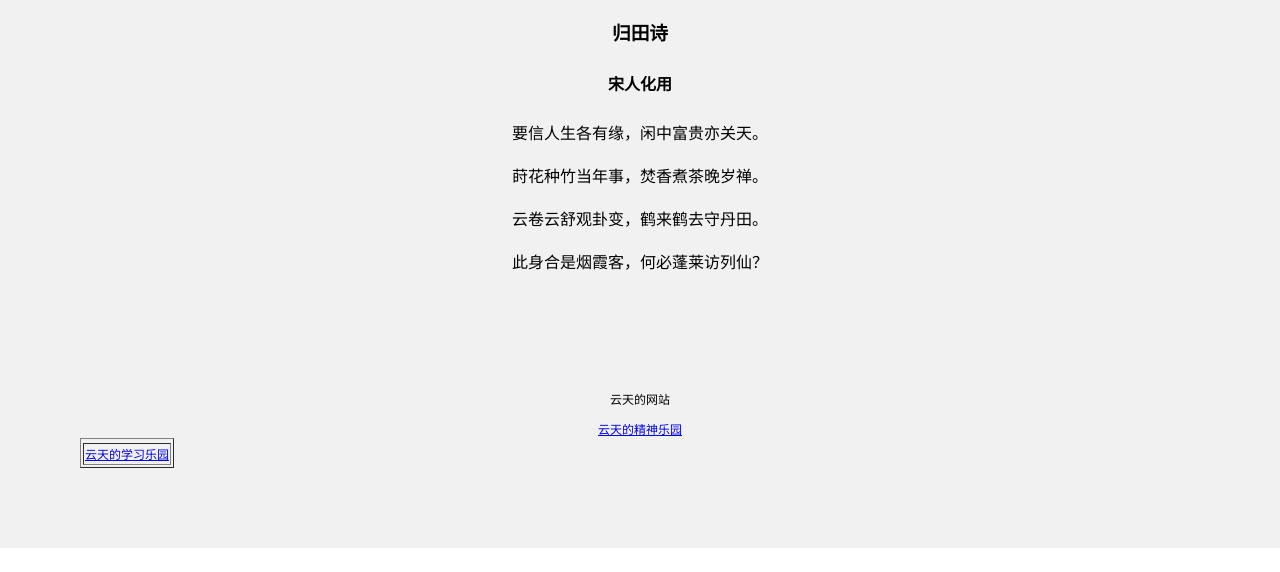
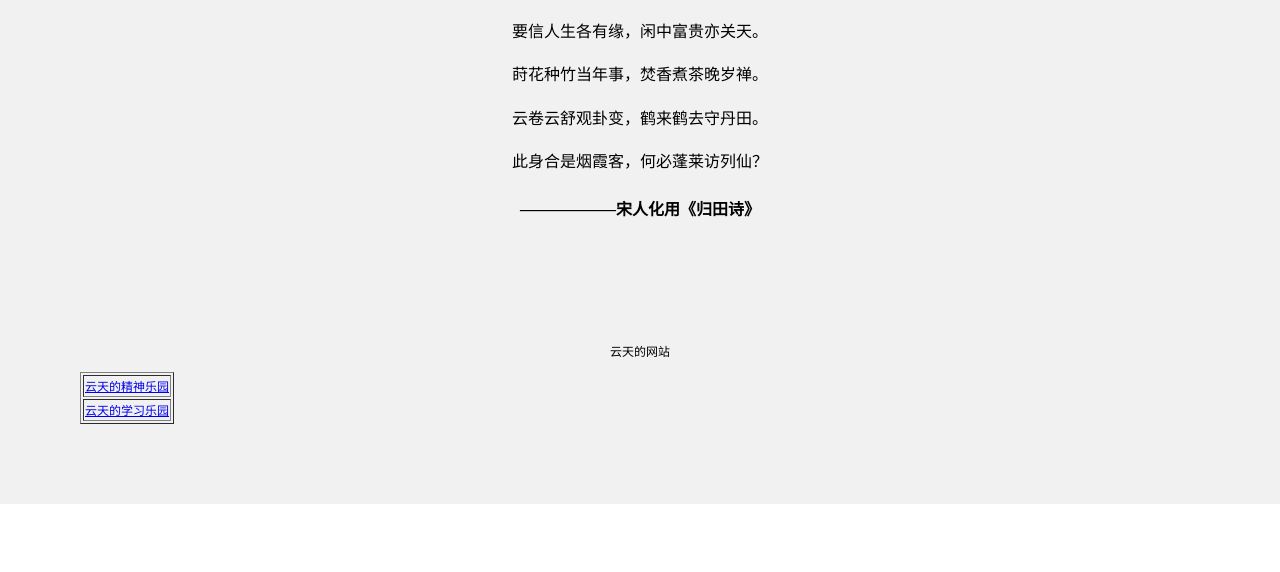
Before and after one commit to Y123ang/Y123ang, a plain HTML site: page one.html in a window 1280 px wide. Shown: the part 228-800 px from the top of the page. Drawn offline with Linux system fonts and the light colour scheme.

Commit message:
Update one.html

```diff
--- a/one.html
+++ b/one.html
@@ -27,12 +27,12 @@
 		color:bule;
 		">
 		<h1>喜至庆来，永永其祥</h1>
-		<h3>归田诗</h3>
-		<h4>宋人化用</h4>
+
 		<p>要信人生各有缘，闲中富贵亦关天。</p>
 		<p>莳花种竹当年事，焚香煮茶晚岁禅。</p>
 		<p>云卷云舒观卦变，鹤来鹤去守丹田。 </p>
 		<p>此身合是烟霞客，何必蓬莱访列仙？</p>
+		<h4>——————宋人化用《归田诗》</h4>
 	</div>
 	<div style="
 		background-color: #f1f1f1;
@@ -42,8 +42,8 @@
 		">
 		<p>云天的网站</p>
 		<table border=1>
-		<tr><a href="https://www.douyin.com/jingxuan">云天的精神乐园</a>
-		</tr>
+		<tr><td><a href="https://www.douyin.com/jingxuan">云天的精神乐园</a>
+		</td></tr>
 		<tr><td>
 		<a href="https://www.bilibili.com/?spm_id_from=333.1387.0.0">    云天的学习乐园</a>
 		</td></tr>
```
